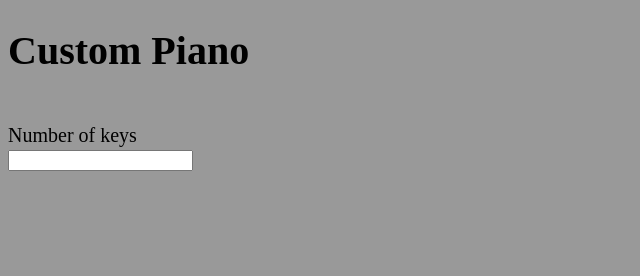
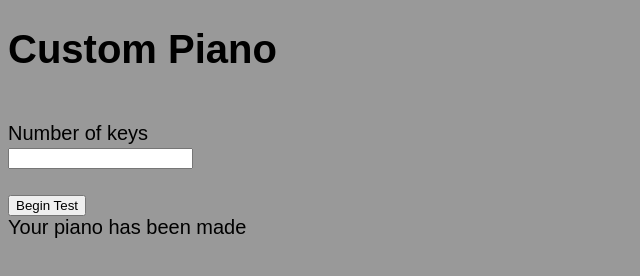
Before and after one commit to qnlex/qnlex.github.io, a plain HTML site: page index.html in a window 1280 px wide. Shown: the whole page, without its empty margins (0-640 px from the left). Drawn offline with Linux system fonts and the light colour scheme.

Commit message:
Update index.html

```diff
--- a/index.html
+++ b/index.html
@@ -5,7 +5,8 @@
     <meta http-equiv="X-UA-Compatible" content="IE=edge">
     <meta name="viewport" content="width=device-width, initial-scale=1">
     <script src="main.js"/></script>
-    <title>Custom Piano</title>
+  <link rel="stylesheet" href="style.css">
+  <title>Custom Piano</title>
     <style>
       body {
         background: #999999 !important;
@@ -40,5 +41,7 @@
         <br />
         <br />
     </div>
+      <button id="submit" onclick = "beginTest()" type="button">Begin Test</button><br />
+      <div id="status">Your piano has been made</div>
     </div>
 </html>
```
